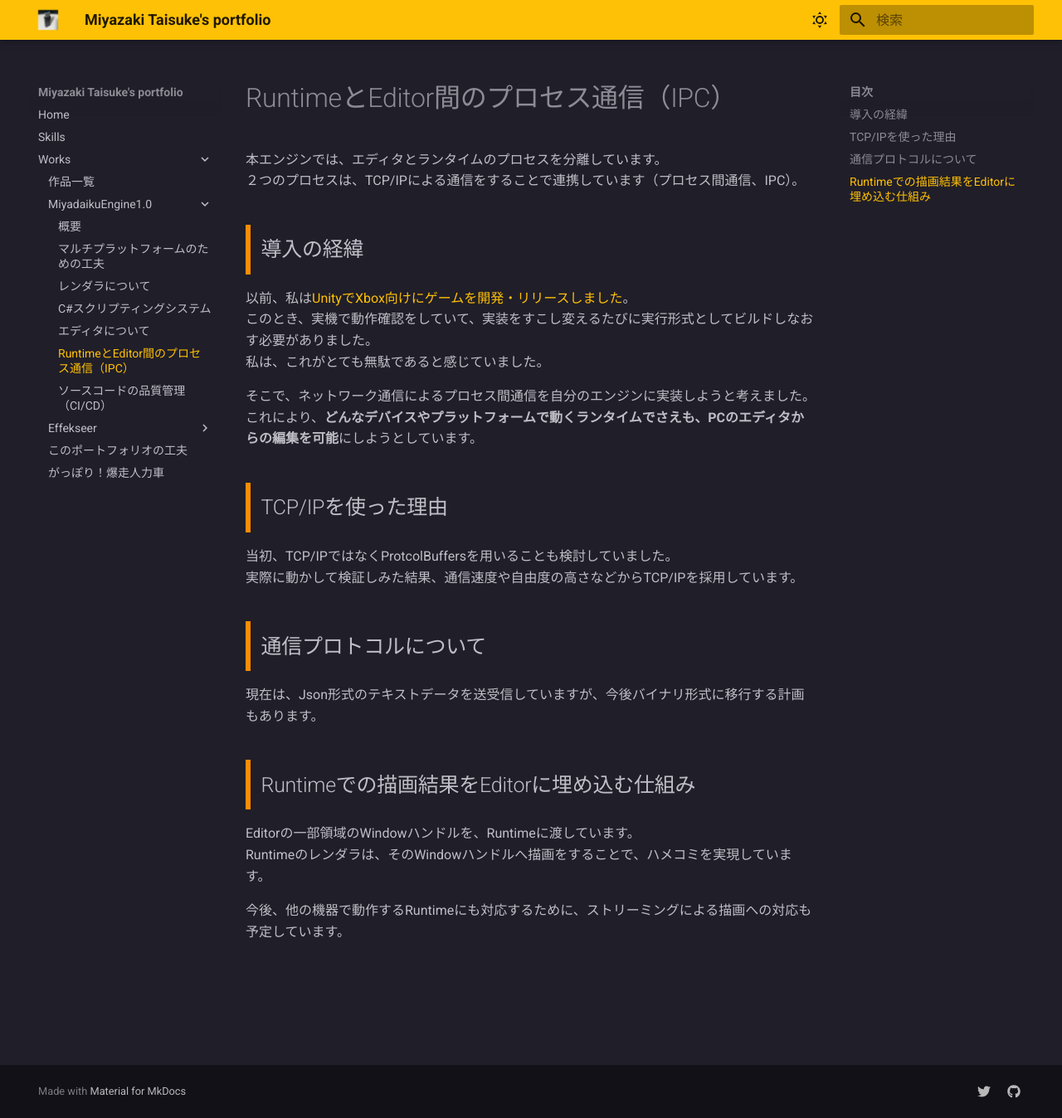
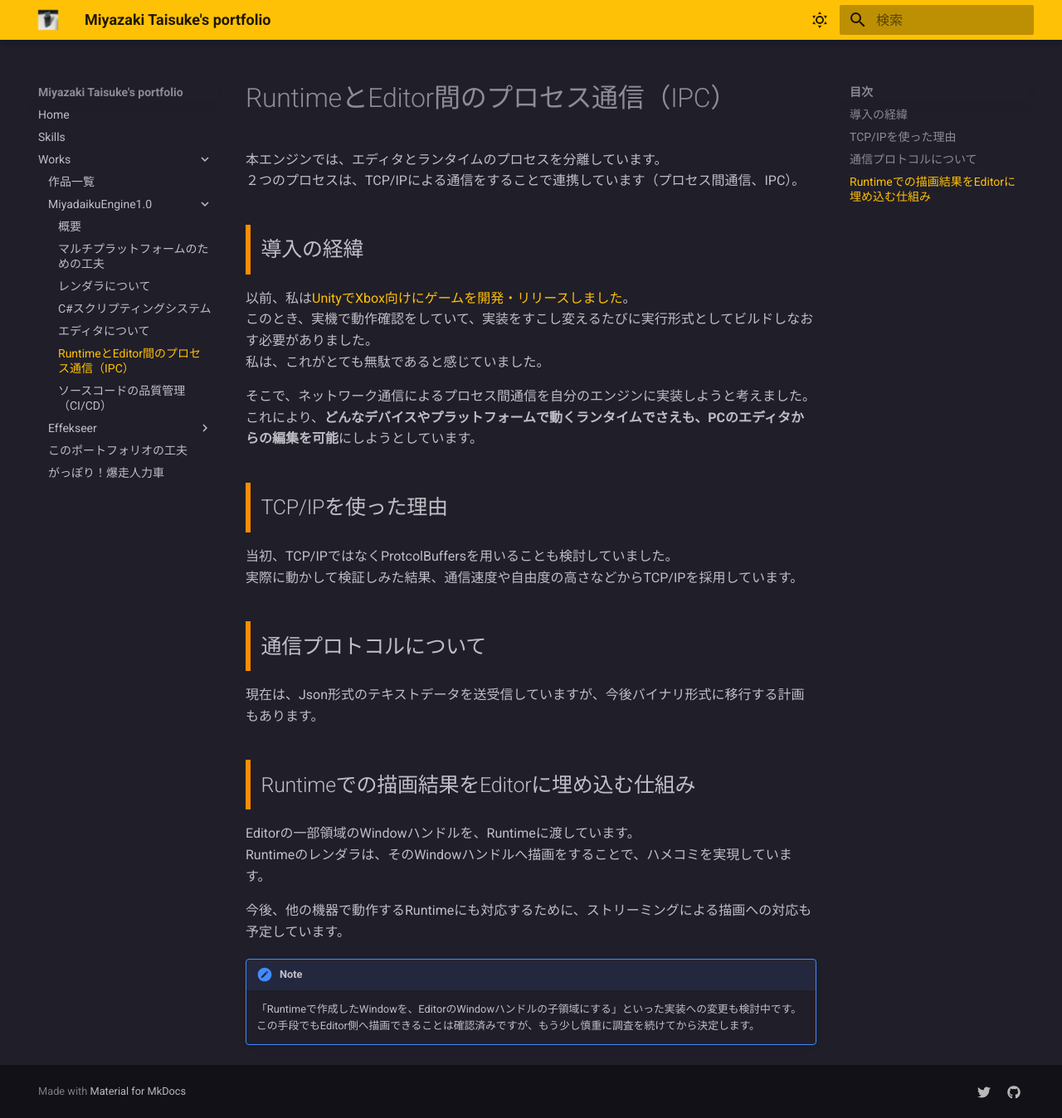
Before and after one commit to mewmew-tea/Portfolio, an MkDocs documentation site: the page built from docs/works/MiyadaikuEngine1.0/ipc.md, in a window 1280 px wide and 1348 px high. Shown: the whole window at 83% size. Built offline with MkDocs 1.6.1 and Material for MkDocs 9.7.7, drawn with Linux system fonts in a browser that asks for light colours.

Commit message:
Add annotations about window handle

```diff
--- a/docs/works/MiyadaikuEngine1.0/ipc.md
+++ b/docs/works/MiyadaikuEngine1.0/ipc.md
@@ -28,3 +28,7 @@ Editorの一部領域のWindowハンドルを、Runtimeに渡しています。
 Runtimeのレンダラは、そのWindowハンドルへ描画をすることで、ハメコミを実現しています。
 
 今後、他の機器で動作するRuntimeにも対応するために、ストリーミングによる描画への対応も予定しています。
+
+!!! note
+    「Runtimeで作成したWindowを、EditorのWindowハンドルの子領域にする」といった実装への変更も検討中です。
+    この手段でもEditor側へ描画できることは確認済みですが、もう少し慎重に調査を続けてから決定します。
```
